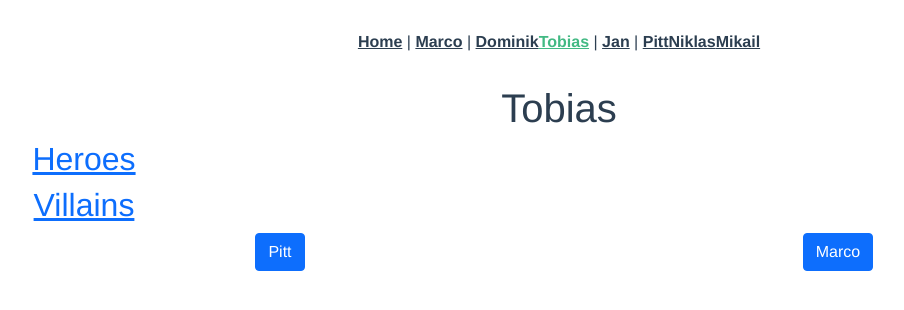
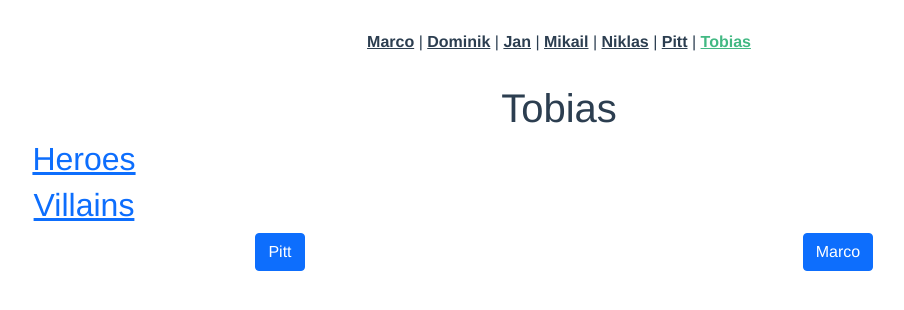
Before and after one commit to DarthSiedewurst/vue-schulung-2021, a Vue app: page /Tobi in a window 1280 px wide. Shown: the top 310 px of the page, without its empty margins (81-985 px from the left). Built offline with nearby package versions, Linux system fonts and the light colour scheme.

Commit message:
final seminar state

```diff
--- a/src/App.vue
+++ b/src/App.vue
@@ -1,13 +1,12 @@
 <template>
   <div id="nav">
-    <router-link to="/">Home</router-link> |
     <router-link to="/marco">Marco</router-link> |
-    <router-link to="/dominik">Dominik</router-link>
-    <router-link to="/Tobi">Tobias</router-link> |
+    <router-link to="/dominik">Dominik</router-link> |
     <router-link to="/Jan">Jan</router-link> |
-    <router-link to="/pitt">Pitt</router-link>
-    <router-link to="/niklas">Niklas</router-link>
-    <router-link to="/mikail">Mikail</router-link>
+    <router-link to="/mikail">Mikail</router-link> |
+    <router-link to="/niklas">Niklas</router-link> |
+    <router-link to="/pitt">Pitt</router-link> |
+    <router-link to="/Tobi">Tobias</router-link>
   </div>
   <router-view />
 </template>
--- a/src/router/index.ts
+++ b/src/router/index.ts
@@ -132,13 +132,13 @@ const routes: Array<RouteRecordRaw> = [
     component: Dominik,
     children: [
       {
-        path: "heroes",
-        name: "heroes",
+        path: "dominikHeroes",
+        name: "dominikHeroes",
         component: DominikHeroes,
       },
       {
-        path: "villains",
-        name: "villains",
+        path: "dominikVillains",
+        name: "dominikVillains",
         component: DominikVillains,
       },
     ],
--- a/src/views/Dominik/Dominik.vue
+++ b/src/views/Dominik/Dominik.vue
@@ -4,8 +4,10 @@
     <img src="../../assets/wew.png" />
     <div class="row">
       <div class="col-2">
-        <h2><router-link to="/dominik/heroes">Heroes</router-link></h2>
-        <h2><router-link to="/dominik/villains">Villains</router-link></h2>
+        <h2><router-link to="/dominik/dominikHeroes">Heroes</router-link></h2>
+        <h2>
+          <router-link to="/dominik/dominikVillains">Villains</router-link>
+        </h2>
       </div>
       <div class="col-10">
         <router-view />
--- a/src/views/Jan/View.vue
+++ b/src/views/Jan/View.vue
@@ -28,15 +28,17 @@
         </button>
       </div>
     </div>
+    <navigation :back="back" :forward="forward"></navigation>
   </div>
 </template>
 
 <script lang="ts">
 import { defineComponent, reactive } from "vue";
+import Navigation from "@/components/Navigation.vue"; // @ is an alias to /src
 
 export default defineComponent({
   name: "meme",
-  components: {},
+  components: { Navigation },
   props: {},
   setup() {
     let meme = reactive({
@@ -48,6 +50,9 @@ export default defineComponent({
       ],
       newMeme: "",
     });
+
+    const back = "Dominik";
+    const forward = "Mikail";
 
     function deleteMeme(id: number): void {
       let newMeme = meme.list;
@@ -62,7 +67,7 @@ export default defineComponent({
       meme.list.push(memes);
       meme.newMeme = "";
     }
-    return { meme, deleteMeme, createMeme };
+    return { meme, deleteMeme, createMeme, back, forward };
   },
 });
 </script>
```
